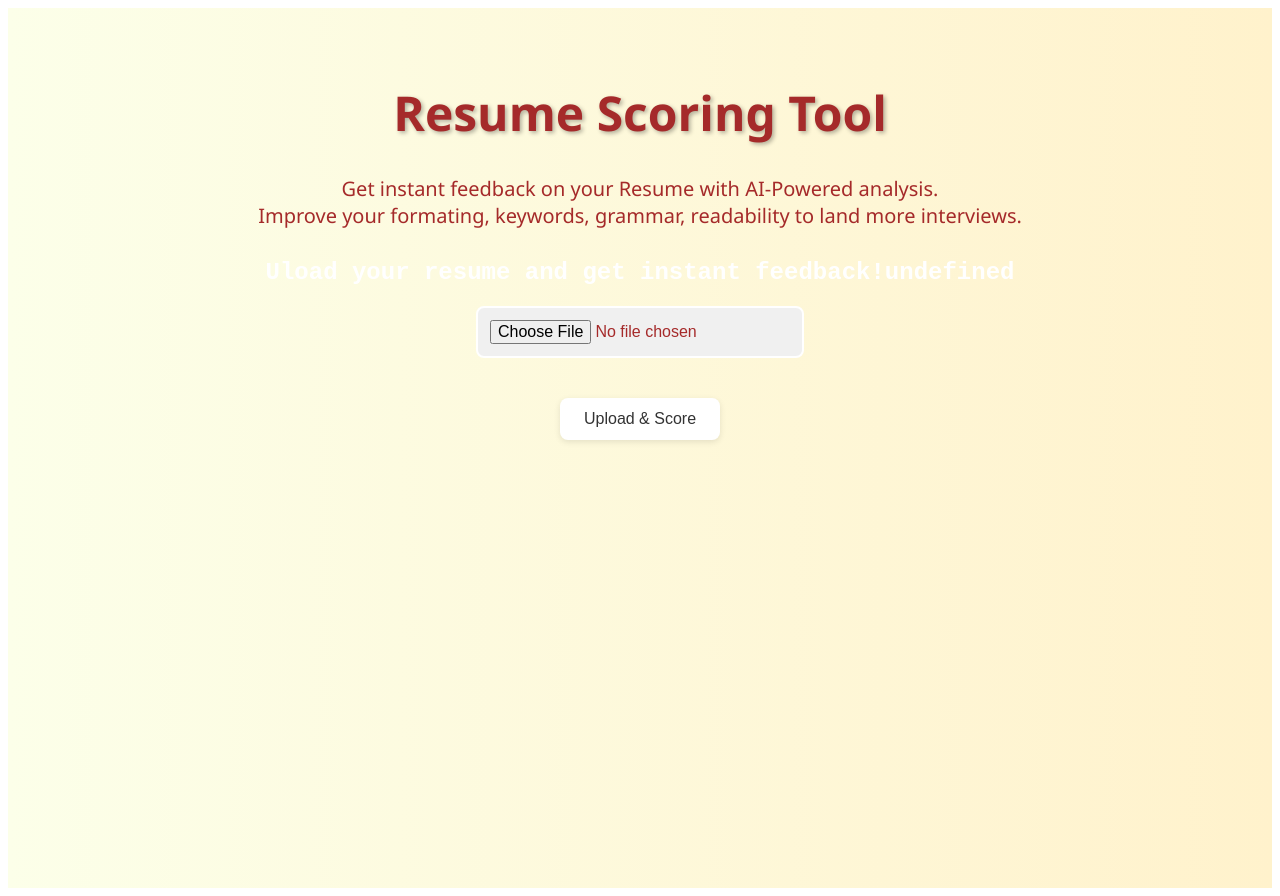
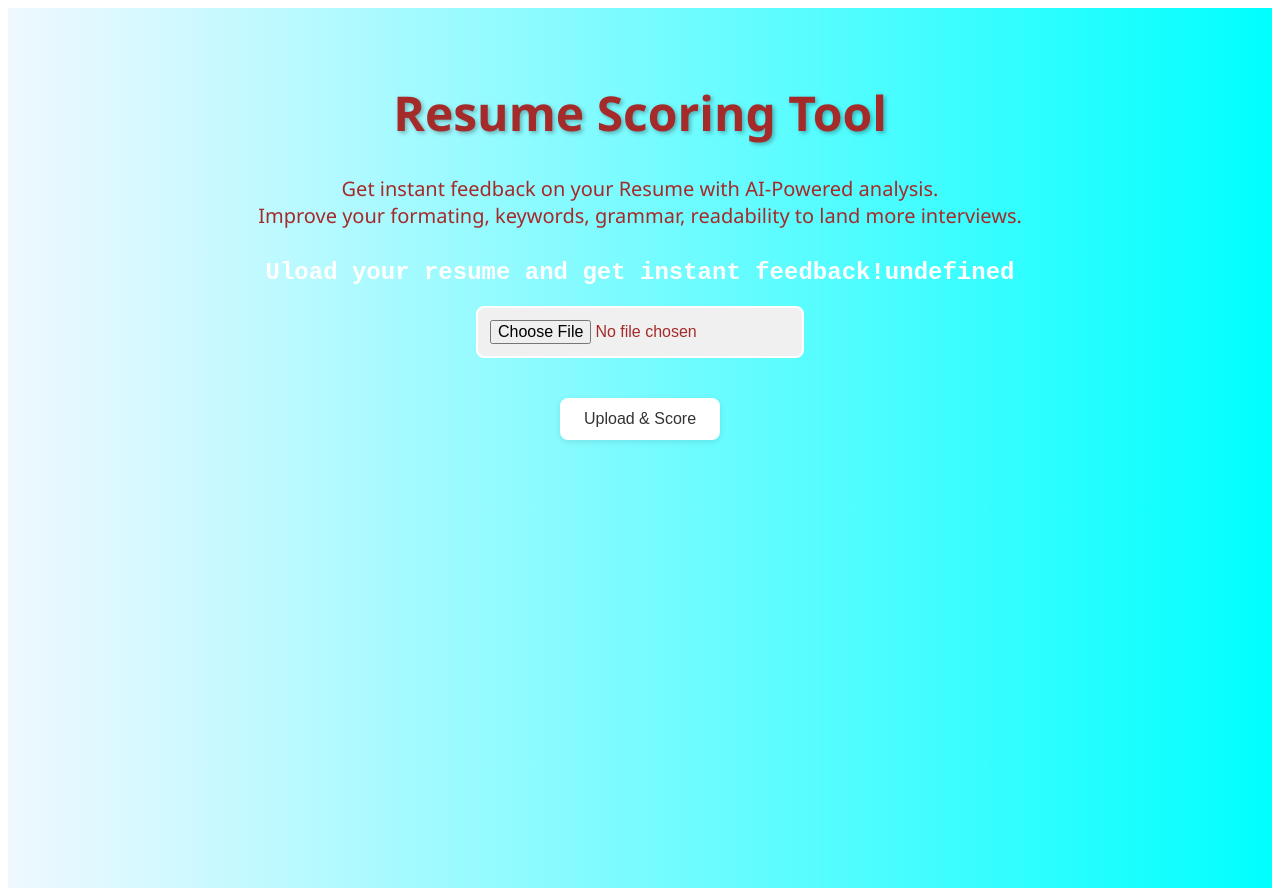
Before and after one commit to rajdeep-office/Resume-agent, a React (Create React App) app in the folder frontend/: page / in a window 1280 px wide. Built offline with nearby package versions, Linux system fonts and the light colour scheme.

Commit message:
Update App.js

```diff
--- a/frontend/src/App.js
+++ b/frontend/src/App.js
@@ -5,7 +5,7 @@ function App() {
   return (
     <div
       style={{
-        background: "linear-gradient(to right, #FCFFE9, #FFF2CC)",
+        background: "linear-gradient(to right, #F0F8FF, #00FFFF)",
         minHeight: "100vh",
         padding: "40px",
         fontFamily: "'Segoe UI', Tahoma, Geneva, Verdana, sans-serif",
```
